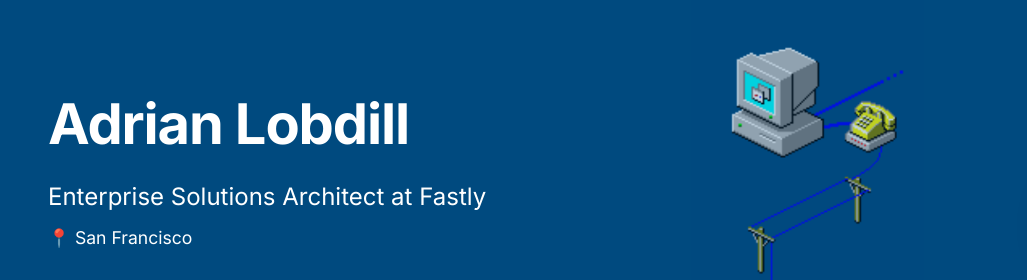
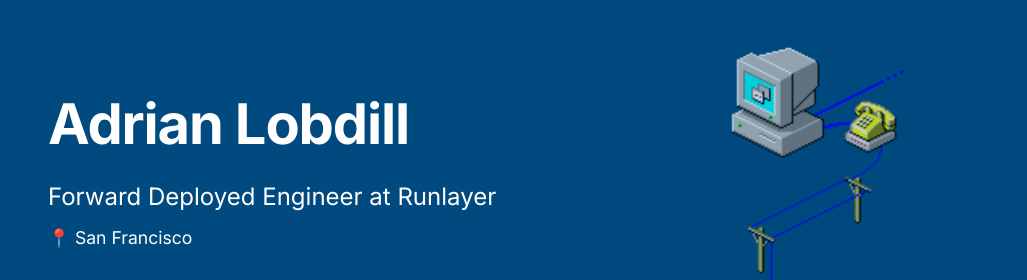
Before and after one commit to slolobdill44/portfolio_page, a plain HTML site: page dist/index.html in a window 1280 px wide. Shown: the top 280 px of the page, 0-1027 px from the left. Drawn offline with Linux system fonts and the light colour scheme.

Commit message:
Show Forward Deployed Engineer at Runlayer in the header and page metadata
Refs #78

```diff
--- a/dist/index.html
+++ b/dist/index.html
@@ -20,20 +20,20 @@ A Lobster Designers, Inc. Production
 <head>
     <meta charset="utf-8">
     <meta name="viewport" content="width=device-width, initial-scale=1">
-    <meta name="description" content="Adrian Lobdill is a solutions architect currently at Fastly. Explore work experience, projects and contact information on this page.">
-    <title>Adrian Lobdill - Solutions Architect</title>
-    <meta property="og:title" content="Adrian Lobdill - Solutions Architect at Fastly">
-    <meta property="og:description" content="Adrian Lobdill is a solutions architect at Fastly.">
+    <meta name="description" content="Adrian Lobdill is a Forward Deployed Engineer at Runlayer. Explore work experience, projects and contact information on this page.">
+    <title>Adrian Lobdill - Forward Deployed Engineer</title>
+    <meta property="og:title" content="Adrian Lobdill - Forward Deployed Engineer at Runlayer">
+    <meta property="og:description" content="Adrian Lobdill is a Forward Deployed Engineer at Runlayer.">
     <meta property="og:image" content="https://www.adrianlobdill.com/assets/circular_headshot.png">
-    <meta property="og:image:alt" content="Headshot of Adrian Lobdill, solutions architect at Fastly">
+    <meta property="og:image:alt" content="Headshot of Adrian Lobdill, Forward Deployed Engineer at Runlayer">
     <meta property="og:url" content="https://www.adrianlobdill.com/">
     <meta property="og:type" content="website">
     <meta property="og:site_name" content="Adrian Lobdill">
     <meta name="twitter:card" content="summary">
-    <meta name="twitter:title" content="Adrian Lobdill - Solutions Architect at Fastly">
-    <meta name="twitter:description" content="Adrian Lobdill is a solutions architect at Fastly.">
+    <meta name="twitter:title" content="Adrian Lobdill - Forward Deployed Engineer at Runlayer">
+    <meta name="twitter:description" content="Adrian Lobdill is a Forward Deployed Engineer at Runlayer.">
     <meta name="twitter:image" content="https://www.adrianlobdill.com/assets/circular_headshot.png">
-    <meta name="twitter:image:alt" content="Headshot of Adrian Lobdill, solutions architect at Fastly">
+    <meta name="twitter:image:alt" content="Headshot of Adrian Lobdill, Forward Deployed Engineer at Runlayer">
     <meta name="theme-color" content="#004a7f">
     <link rel="canonical" href="https://www.adrianlobdill.com/">
     <link rel="preconnect" href="https://fonts.googleapis.com">
@@ -49,7 +49,7 @@ A Lobster Designers, Inc. Production
             <div class="header-content">
                 <div class="header-text">
                     <h1>Adrian Lobdill</h1>
-                    <div class="subtitle">Enterprise Solutions Architect at Fastly</div>
+                    <div class="subtitle">Forward Deployed Engineer at Runlayer</div>
                     <div class="location">📍 San Francisco</div>
                     <div class="social-links">
                         <a href="http://www.linkedin.com/in/lobdill" target="_blank" class="social-link" title="LinkedIn" aria-label="LinkedIn profile">
```
